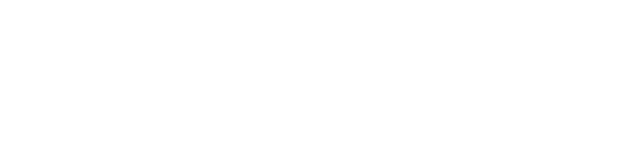
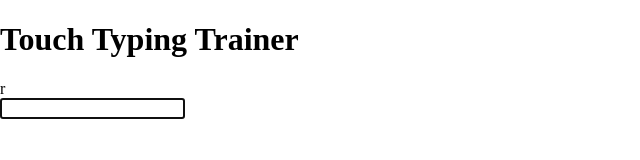
Before and after one commit to gregorytoprak/type, a plain HTML site: page index.html in a window 1280 px wide. Shown: the whole page, without its empty margins (0-640 px from the left). Drawn offline with nearby package versions, Linux system fonts and the light colour scheme.

Commit message:
Full basic functionality

```diff
--- a/index.html
+++ b/index.html
@@ -9,5 +9,10 @@
   <script src="./ttt.js"></script>
 </head>
 <body>
+  <h1>Touch Typing Trainer</h1>
+  <main>
+    <div id="prompt"></div>
+    <input id="input" type="text" autofocus></input>
+  </main>
 </body>
 </html>
--- a/ttt.js
+++ b/ttt.js
@@ -0,0 +1,54 @@
+$(document).ready(function() {
+  var alphabet = "abcdefghijklmnopqrstuvwxyz".split("")
+  var ladder = {}
+  for (var i in alphabet) {
+    var letter = alphabet[i]
+    ladder[letter] = {step: 0, hits: 0}
+  }
+  var current = ""
+  var card = pickCard(ladder)
+  $("#prompt").text(card)
+
+  $(document).on("keyup", function() {
+    current += event.key
+    if (current.length >= card.length) {
+      if (current === card) {
+        ladder[card].step += 1
+        console.log("YES")
+      } else {
+        ladder[card].step = 0
+        console.log("NO")
+      }
+      ladder[card].hits += 1
+      $("input").val("")
+      current = ""
+      card = pickCard(ladder)
+      $("#prompt").text(card)
+    }
+  })
+
+})
+
+function pickCard(ladder) {
+  var currStep = Infinity
+  var currHits = Infinity
+  var currBest = []
+  for (var card in ladder) {
+    var step = ladder[card].step
+    var hits = ladder[card].hits
+    if (step < currStep || (step === currStep && hits < currHits)) {
+      // improves
+      currStep = step
+      currHits = hits
+      currBest = [card]
+    } else if (step === currStep && hits === currHits) {
+      // ties
+      currBest.push(card)
+    }
+  }
+  return randItem(currBest)
+}
+
+function randItem(arr) {
+  return arr[Math.floor(Math.random() * arr.length)];
+}
```
